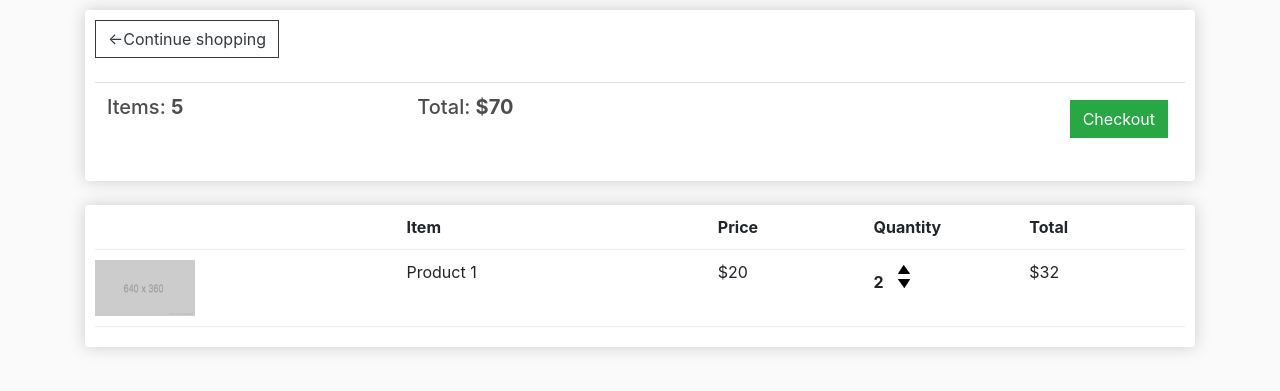
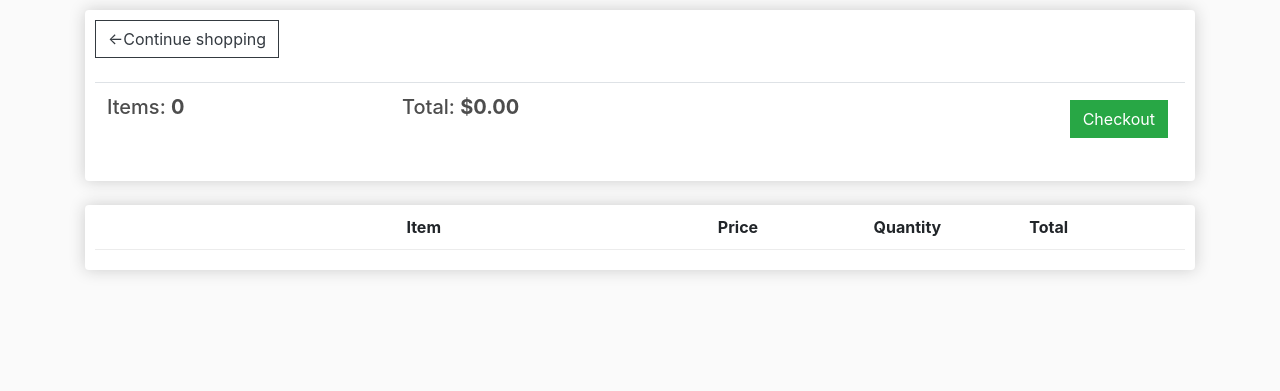
Before and after one commit to fvillarrealp/e-comerce, a Django app: page /cart/ in a window 1280 px wide. Shown: the part 57-448 px from the top of the page. Run offline with Django 3.2, Linux system fonts and the light colour scheme; lists and menus that the app fills with data are empty; some libraries are stand-ins or nearby versions.

Commit message:
'firstVersionCart'

```diff
--- a/ecommerce/store/templates/store/cart.html
+++ b/ecommerce/store/templates/store/cart.html
@@ -15,10 +15,10 @@
             <table class="table">
                 <tr>
                     <th>
-                        <h5>Items: <strong>5</strong></h5>
+                        <h5>Items: <strong>{{order.get_cart_items|floatformat:0}}</strong></h5>
                     </th>
                     <th>
-                        <h5>Total: <strong>$70</strong></h5>
+                        <h5>Total: <strong>${{order.get_cart_total|floatformat:2}}</strong></h5>
                     </th>
                     <th>
                         <a  style="float:right; margin:5px;" class="btn btn-success" href="{% url 'checkout' %}">Checkout</a>
@@ -37,20 +37,22 @@
                 <div style="flex:1"><strong>Total</strong></div>
             </div>
 
+            {% for item in items %}
             <div class="cart-row">
-                <div style="flex:2"><img class="row-image" src="{% static 'images/placeholder.png' %}"></div>
-                <div style="flex:2"><p>Product 1</p></div>
-                <div style="flex:1"><p>$20</p></div>
+                <div style="flex:2"><img class="row-image" src="{{item.product.imageURL}}"></div>
+                <div style="flex:2"><p>{{item.product.name}}</p></div>
+                <div style="flex:1"><p>{{item.product.price|floatformat:2}}</p></div>
                 <div style="flex:1">
-                    <p class="quantity">2</p>
+                    <p class="quantity">{{item.quantity}}</p>
                     <div class="quantity">
                         <img class="chg-quantity" src="{% static  'images/arrowUp.png' %}">
 
                         <img class="chg-quantity" src="{% static  'images/arrowDown.png' %}">
                     </div>
                 </div>
-                <div style="flex:1"><p>$32</p></div>
+                <div style="flex:1"><p>${{item.get_total}}</p></div>
             </div>
+            {% endfor %}
         </div>
     </div>
 
--- a/ecommerce/store/views.py
+++ b/ecommerce/store/views.py
@@ -1,5 +1,5 @@
 from django.shortcuts import render
-from .models import Customer, Product, Order, OrderItem, ShippingAddress
+from .models import *
 
 # Create your views here.
 def store(request):
@@ -8,7 +8,16 @@ def store(request):
     return render(request, 'store/store.html', context)
 
 def cart(request):
-    context = {}
+
+    if request.user.is_authenticated:
+        customer = request.user.customer
+        order, created = Order.objects.get_or_create(customer= customer, complete=False)
+        items = order.orderitem_set.all()
+    else:
+        items = []
+        order = {'get_cart_total': 0, 'get_cart_items': 0}
+
+    context = {'items': items, 'order': order}
     return render(request, 'store/cart.html', context)
 
 def checkout(request):
```
Also changed, not shown: ecommerce/store/models.py (+18 -0 lines), ecommerce/db.sqlite3.
